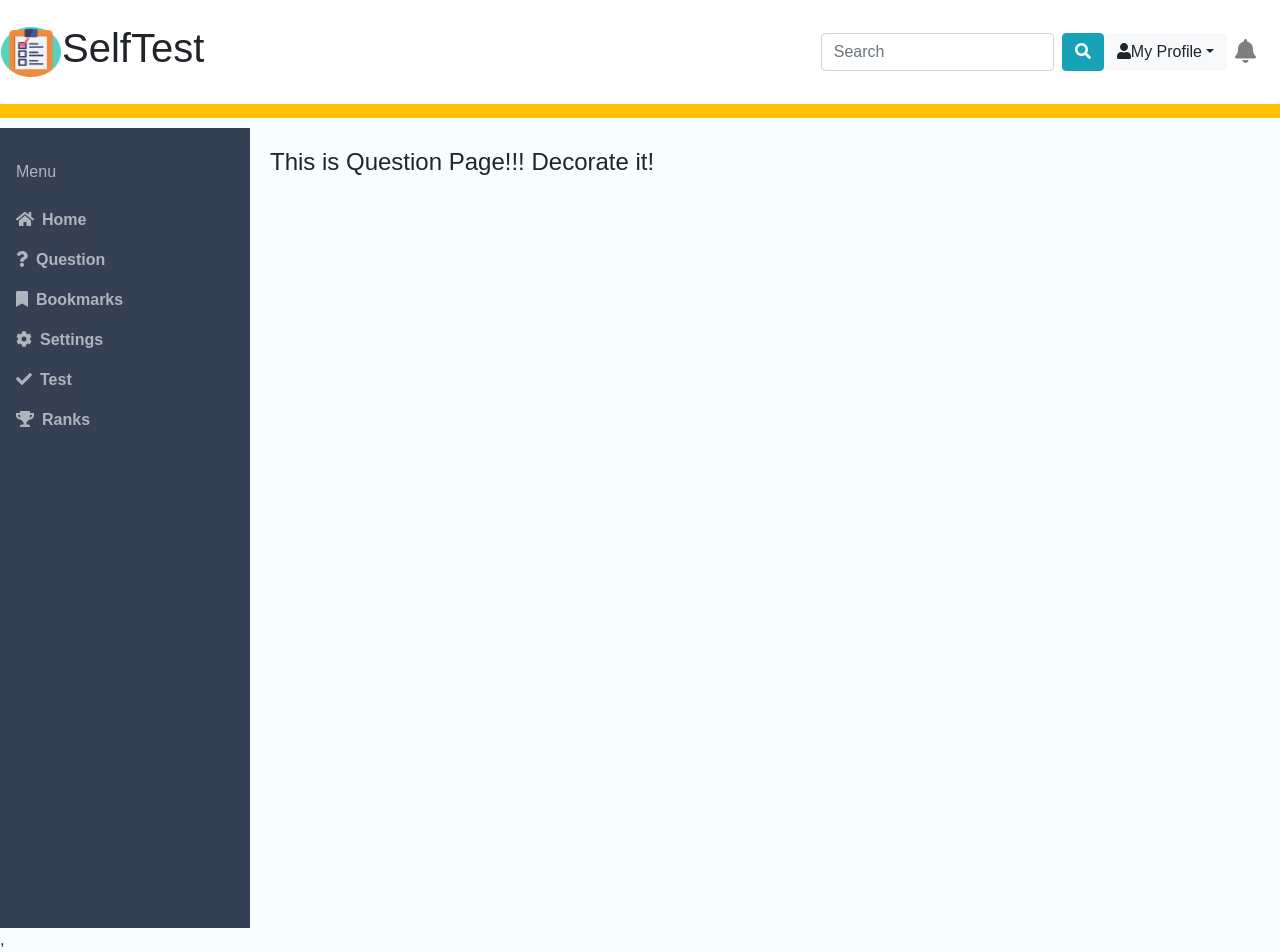
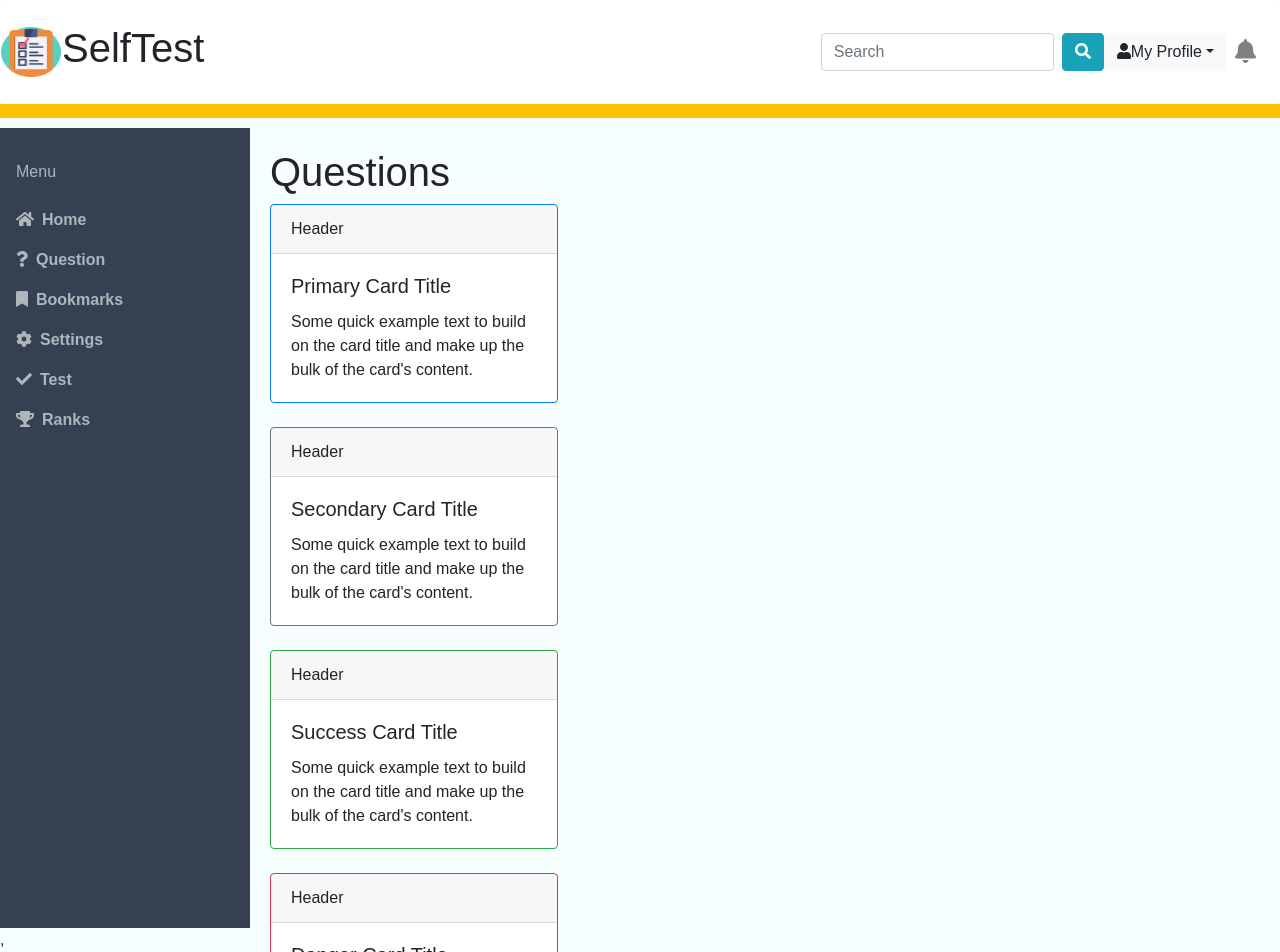
Before and after one commit to Team-Imagine/selftest-frontend, a React (Create React App) app: page /question in a window 1280 px wide. Shown: the top 952 px of the page. Built offline with nearby package versions, Linux system fonts and the light colour scheme.

Commit message:
added links to each menu

```diff
--- a/src/components/Questioncontent.js
+++ b/src/components/Questioncontent.js
@@ -1,6 +1,8 @@
 import React from "react";
 import classNames from "classnames";
 import { Container } from "react-bootstrap";
+import Card from "react-bootstrap/Card";
+import { Button } from "react-bootstrap";
 
 class Questioncontent extends React.Component {
   render() {
@@ -10,10 +12,111 @@
         className={classNames("content", { "is-open": this.props.isOpen })}
       >
         <div>
-          <h4>
-          This is Question Page!!! Decorate it!
-          </h4>
-        </div>
+          <h1>
+          Questions
+            </h1>
+            <div class="aaaa">
+
+
+            <Card border="primary" style={{ width: '18rem' }}>
+    <Card.Header>Header</Card.Header>
+    <Card.Body>
+      <Card.Title>Primary Card Title</Card.Title>
+      <Card.Text>
+        Some quick example text to build on the card title and make up the bulk
+        of the card's content.
+      </Card.Text>
+    </Card.Body>
+  </Card>
+  <br />
+
+  <Card border="secondary" style={{ width: '18rem' }}>
+    <Card.Header>Header</Card.Header>
+    <Card.Body>
+      <Card.Title>Secondary Card Title</Card.Title>
+      <Card.Text>
+        Some quick example text to build on the card title and make up the bulk
+        of the card's content.
+      </Card.Text>
+    </Card.Body>
+  </Card>
+  <br />
+
+  <Card border="success" style={{ width: '18rem' }}>
+    <Card.Header>Header</Card.Header>
+    <Card.Body>
+      <Card.Title>Success Card Title</Card.Title>
+      <Card.Text>
+        Some quick example text to build on the card title and make up the bulk
+        of the card's content.
+      </Card.Text>
+    </Card.Body>
+  </Card>
+  <br />
+
+  <Card border="danger" style={{ width: '18rem' }}>
+    <Card.Header>Header</Card.Header>
+    <Card.Body>
+      <Card.Title>Danger Card Title</Card.Title>
+      <Card.Text>
+        Some quick example text to build on the card title and make up the bulk
+        of the card's content.
+      </Card.Text>
+    </Card.Body>
+  </Card>
+  <br />
+
+  <Card border="warning" style={{ width: '18rem' }}>
+    <Card.Header>Header</Card.Header>
+    <Card.Body>
+      <Card.Title>Warning Card Title</Card.Title>
+      <Card.Text>
+        Some quick example text to build on the card title and make up the bulk
+        of the card's content.
+      </Card.Text>
+    </Card.Body>
+  </Card>
+  <br />
+
+  <Card border="info" style={{ width: '18rem' }}>
+    <Card.Header>Header</Card.Header>
+    <Card.Body>
+      <Card.Title>Info Card Title</Card.Title>
+      <Card.Text>
+        Some quick example text to build on the card title and make up the bulk
+        of the card's content.
+      </Card.Text>
+    </Card.Body>
+  </Card>
+  <br />
+
+  <Card border="dark" style={{ width: '18rem' }}>
+    <Card.Header>Header</Card.Header>
+    <Card.Body>
+      <Card.Title>Dark Card Title</Card.Title>
+      <Card.Text>
+        Some quick example text to build on the card title and make up the bulk
+        of the card's content.
+      </Card.Text>
+    </Card.Body>
+  </Card>
+  <br />
+
+  <Card border="light" style={{ width: '18rem' }}>
+    <Card.Header>Header</Card.Header>
+    <Card.Body>
+      <Card.Title>Light Card Title</Card.Title>
+      <Card.Text>
+        Some quick example text to build on the card title and make up the bulk
+        of the card's content.
+      </Card.Text>
+    </Card.Body>
+  </Card>
+  <br />
+</div>
+</div>
+
+
 
       </Container>
     );
```
